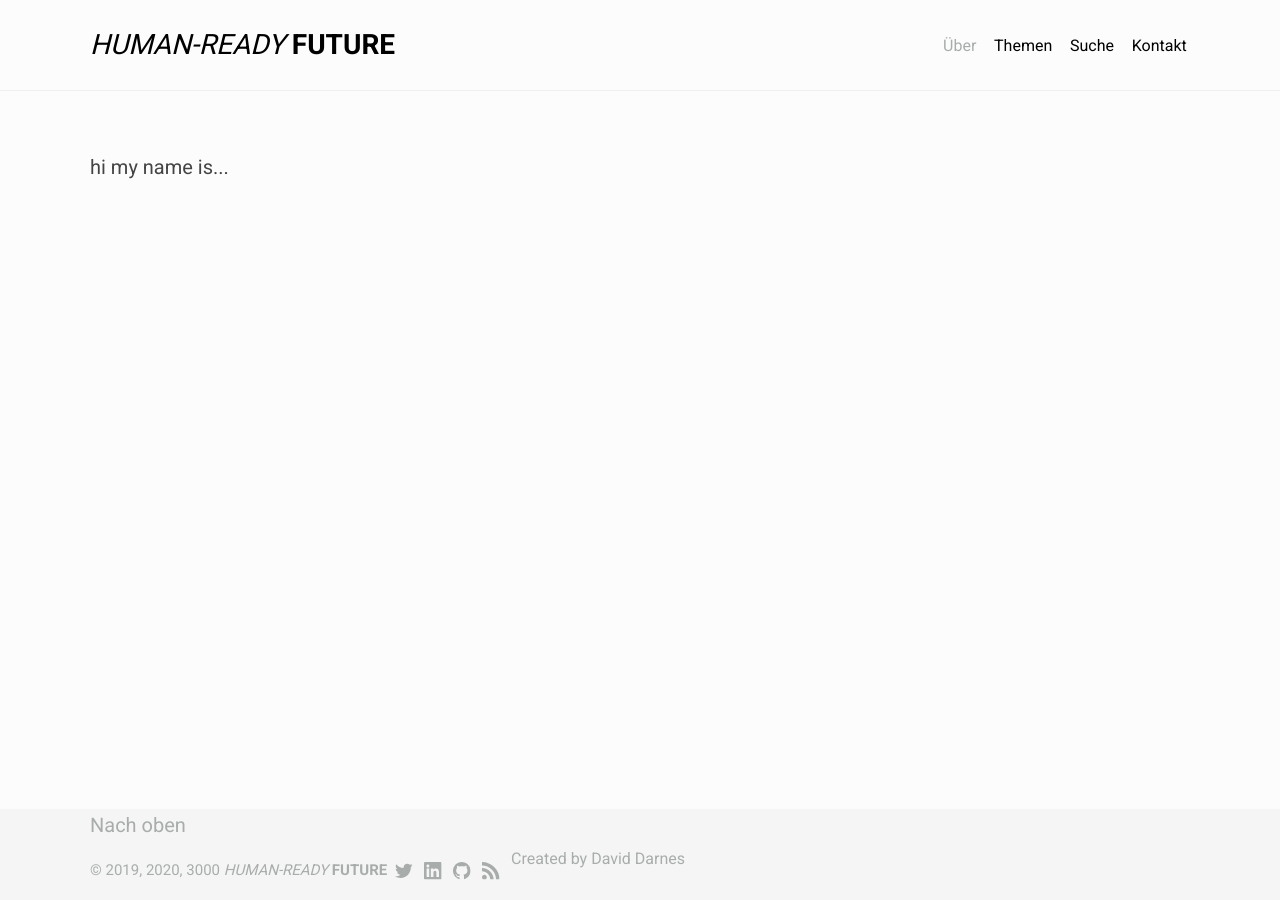
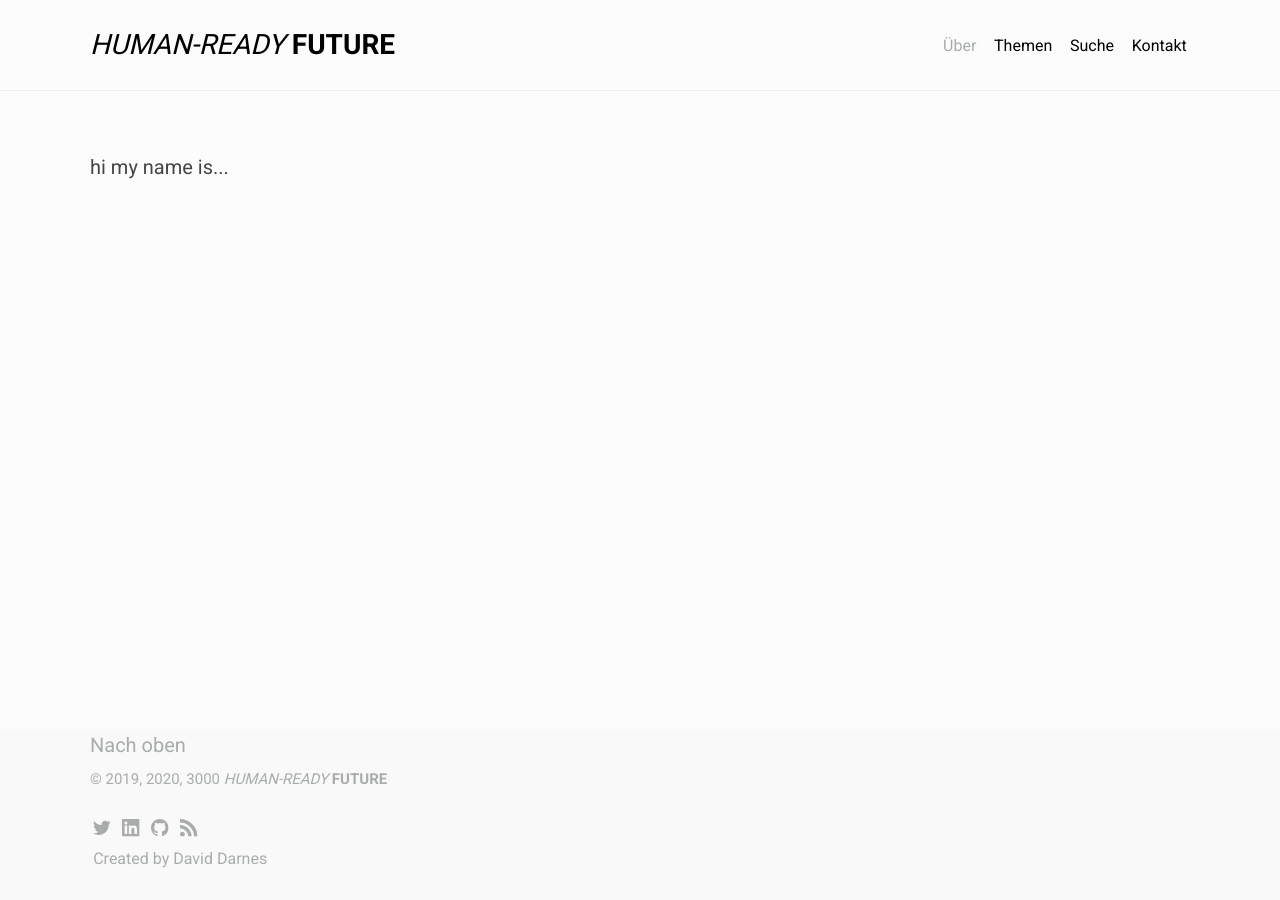
Before and after one commit to 110101/blog_humanreadyfuture, a Jekyll site: the page built from about.md, in a window 1280 px wide. Built offline with Jekyll 4.4.1, drawn with Linux system fonts in a browser that asks for light colours.

Commit message:
scss update

```diff
--- a/_sass/_settings.scss
+++ b/_sass/_settings.scss
@@ -67,7 +67,7 @@ $hoverColour: #67796F !default;
 $underlineColour: #579bdf;
 $focusColour: #579EDF !default;
 $captionColour: #a8adac !default;
-$footer: #f5f5f5 !default;
+$footer: #f9f9f9 !default;
 $white: #ffffff !default;
 
 // Typography
--- a/_sass/_theme.scss
+++ b/_sass/_theme.scss
@@ -109,7 +109,7 @@ body {
     font-weight: normal;
     font-size: 1rem;
     font-family: unquote(map-get($headingtype, font-family));
-    color: #000000;
+    color: $logoColour;
   }
 
   a:hover {
@@ -134,6 +134,7 @@ body {
 
 .text {
   margin-top: 0.625rem;
+  text-align: justify;
 }
 
 .heading {
@@ -148,15 +149,13 @@ body {
 
 .meta {
   text-align: center;
+  font-feature-settings: 'kern', 'onum', 'liga';
 }
 
 .small {
   padding-top: .8rem;
   color: $captionColour;
   display: inline-block;
-}
-
-.small {
   a {
     color: $captionColour;
   }
@@ -178,20 +177,44 @@ body {
   .container {
     @include flex-wrap(wrap);
     color: #000000;
+    margin-bottom: 1rem;
   }
 
   .copyright {
     display: inline-block;
+    width: 100%;
   }
 
   .nav {
     display: inline-block;
+    width: 100%;
   }
-  .small {
-    padding-top: 0;
-    display: inline-block;
+
+  .origin {
+    width:100%;
+    text-align: center;
+    font-size: 1rem;
+    color: $captionColour;
+  }
+
+  .copy {
+    float:left;
+    font-size: 1rem;
+    color: $captionColour;
+  }
+
+  .social {
+    float: right;
+  }
+
+  .toplink {
+    @include sassline($fontsize: zeta, $font: $bodytype, $lineheight: 2, $below: 1, $breakpoint: all);
+    text-align: center;
+    padding-top: 1rem;
   }
 }
+
+
 
 
 // Pagination nav
@@ -530,6 +553,9 @@ pre code {
   hr {
     width: 100%;
   }
+  ul {
+      padding-top: 0;
+  }
   li {
     > p {
       padding: 0;
```
